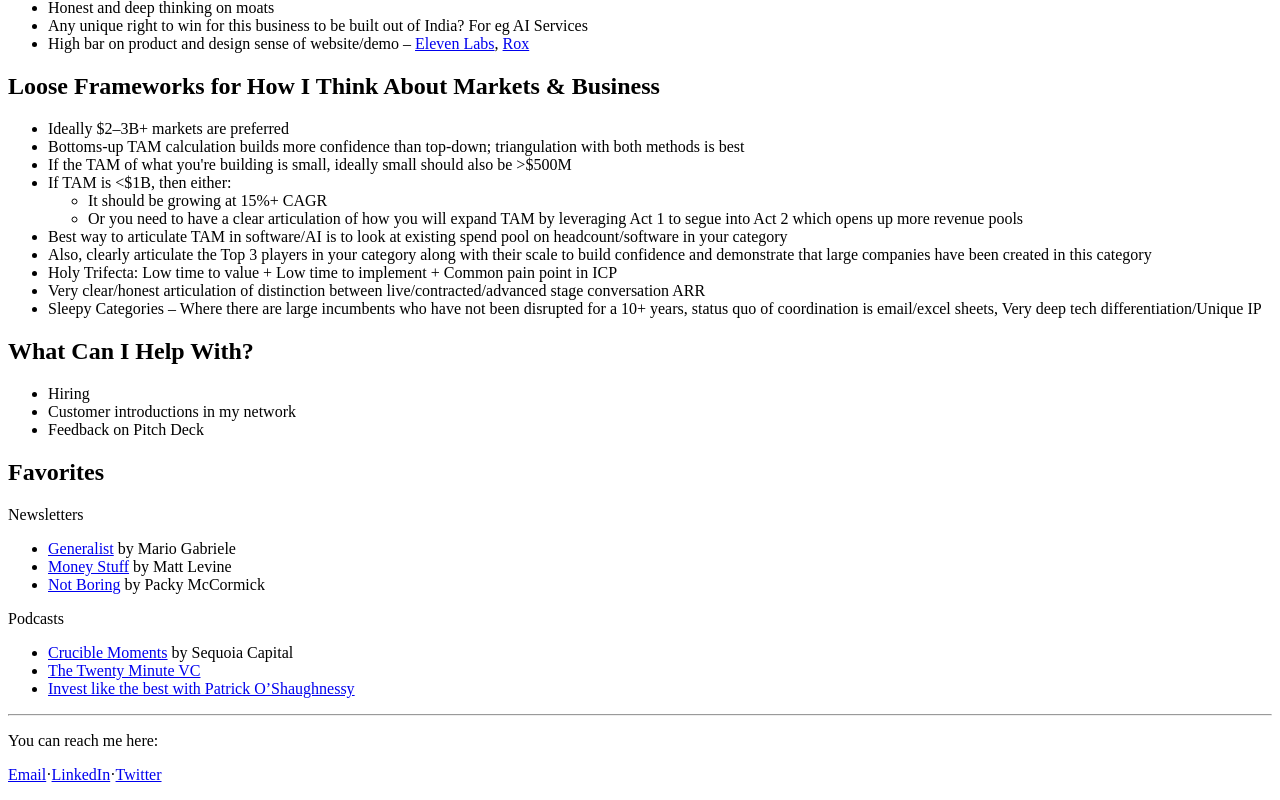
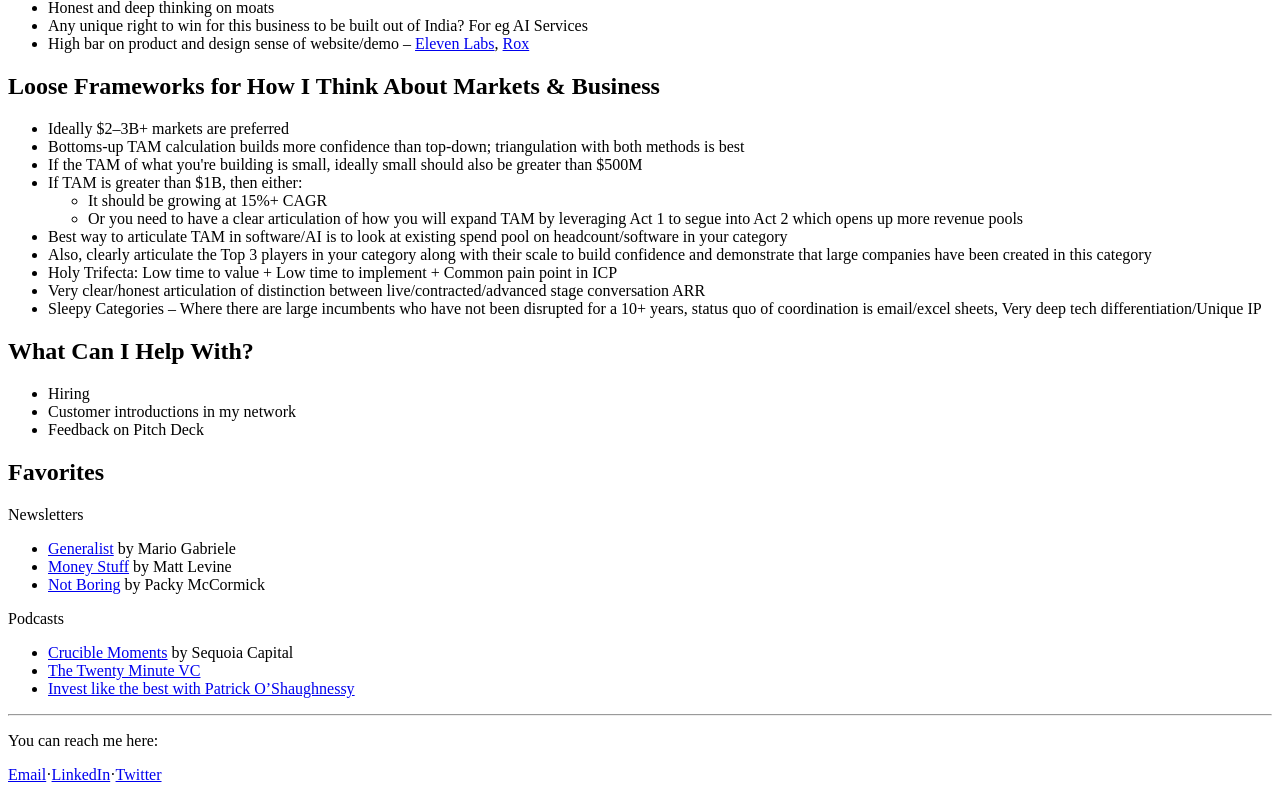
Before and after one commit to CJ-os-99/chitranjan-personal, a Next.js app: page / in a window 1280 px wide. Shown: the part 1748-2548 px from the top of the page. Built offline with nearby package versions, Linux system fonts and the light colour scheme.

Commit message:
Update index.js

```diff
--- a/pages/index.js
+++ b/pages/index.js
@@ -133,8 +133,8 @@ export default function Home() {
           <ul className="list-disc list-inside text-sm">
             <li>Ideally $2–3B+ markets are preferred</li>
             <li>Bottoms-up TAM calculation builds more confidence than top-down; triangulation with both methods is best</li>
-            <li>If the TAM of what you're building is small, ideally small should also be >$500M</li>
-            <li>If TAM is &lt;$1B, then either:</li>
+            <li>If the TAM of what you're building is small, ideally small should also be greater than $500M</li>
+            <li>If TAM is greater than $1B, then either:</li>
             <ul className="list-disc ml-6">
               <li>It should be growing at 15%+ CAGR</li>
               <li>Or you need to have a clear articulation of how you will expand TAM by leveraging Act 1 to segue into Act 2 which opens up more revenue pools</li>
```
